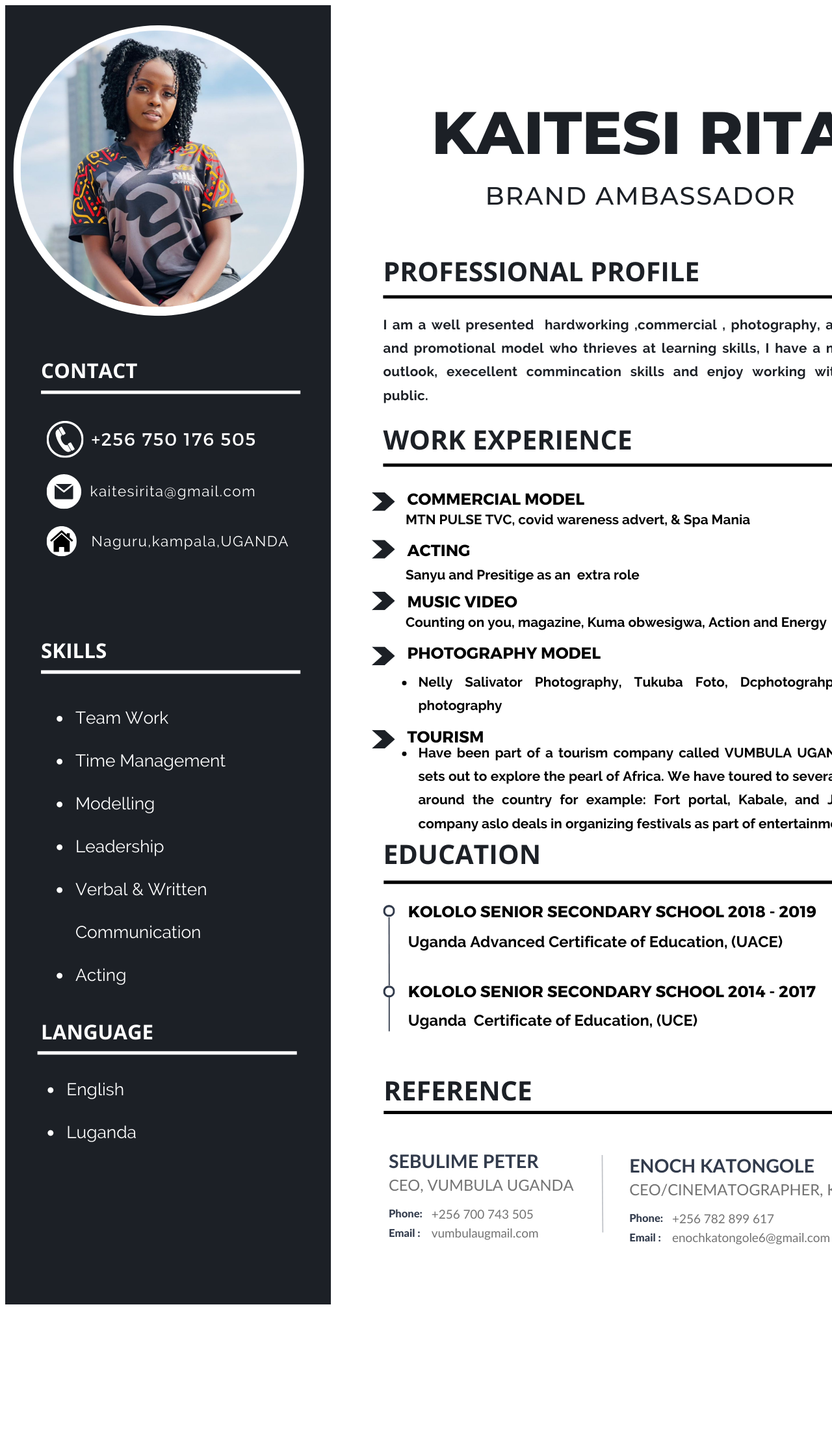
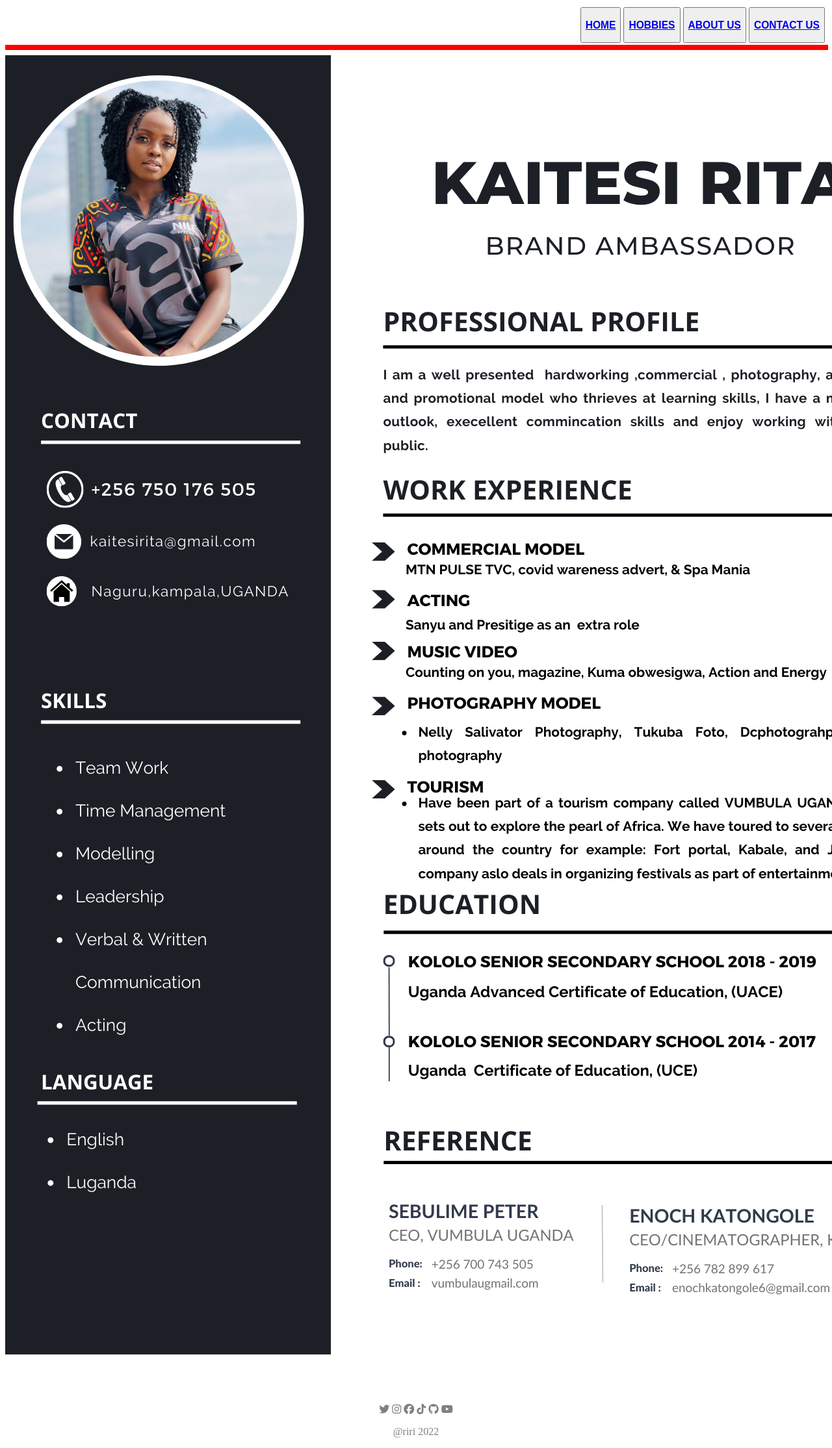
Before and after one commit to kaitesirita/final, a plain HTML site: page aboutus.html in a window 1280 px wide. Shown: the top 2229 px of the page at 65% size. Before the commit the page ends 2020 px from the top, so only its background shows below. Drawn offline with Linux system fonts and the light colour scheme.

Commit message:
Update aboutus.html

```diff
--- a/aboutus.html
+++ b/aboutus.html
@@ -6,11 +6,50 @@
     <meta http-equiv="X-UA-Compatible" content="IE=edge">
     <meta name="viewport" content="width=device-width, initial-scale=1.0">
     <title>About us🔥</title>
+    <link rel="shortcut icon" href="pictures/favicon.ico" type="image/x-icon">
+    <!--here i put my icon
+    -->
+    <script src="https://kit.fontawesome.com/4f894645b1.js" crossorigin="anonymous"></script>
+
 </head>
 
 <body>
+    <!--using table to help me organize my data in html-->
+    <TABle align="right">
+        <TR>
+            <TD>
+
+                <BUTton> <h3><a href="index.html">HOME</a></H1> </BUTton>
+
+            </TD>
+            <TD>
+                <BUTTon><h3><a href="hobbies.html">HOBBIES</a></h3> </BUTTon>
+            </TD>
+            <TD>
+                <BUTTON><h3><a href="aboutus.html">ABOUT US</a></h3> </BUTTON>
+            </TD>
+            <TD>
+                <BUTTon><h3><a href="contactus.html">CONTACT US</a></h3> </BUTTon>
+            </TD>
+        </TR>
+    </TABle>
+    <hr size="8" noshade="red" color="red" bgcolor="white" height=" 0" width=" 100%" border-color="grey">
+
     <img src="pictures/rita cv.png" alt="about us data">
 
+    <br><br><br><br><br>
+
+    <footer bgcolor="grey" align="center">
+
+        <i class="fa-brands fa-twitter " style="color: grey; "></i>
+        <i class="fa-brands fa-instagram " style="color: grey; "></i>
+        <i class="fa-brands fa-facebook " style="color: grey; "></i>
+        <i class="fa-brands fa-tiktok " style="color: grey; "></i>
+        <i class="fa-brands fa-github " style="color: grey; "></i>
+        <i class="fa-brands fa-youtube " style="color: grey; "></i>
+        <br>
+        <p style="color: grey;" ">@riri 2022</p>
+    </footer>
 </body>
 
 </html>
```
